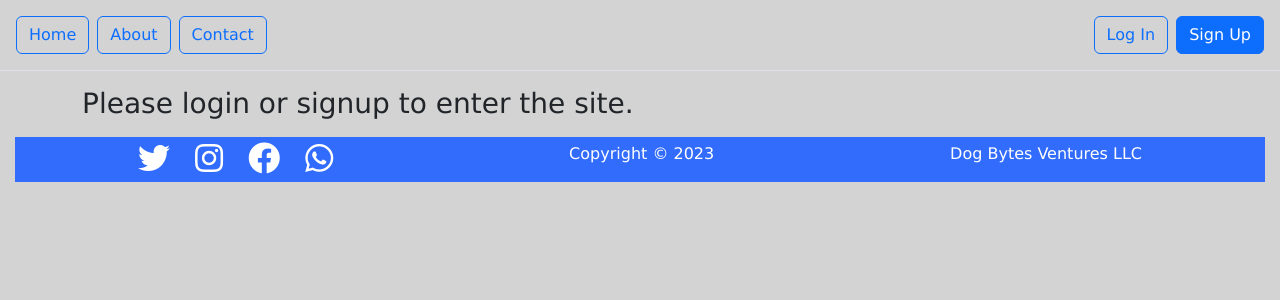
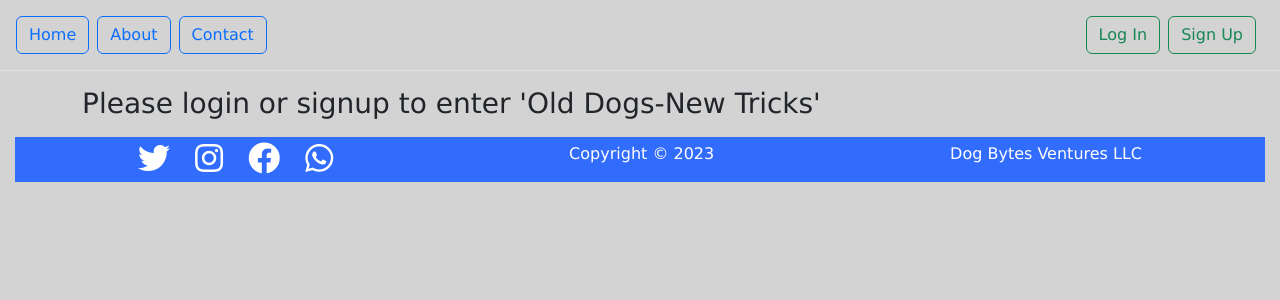
Before and after one commit to SAStevens/Capstone-Final-Report, a Django app: page / in a window 1280 px wide. Shown: the top 300 px of the page. Run offline with Django 4.2, Linux system fonts and the light colour scheme.

Commit message:
Ninth Commit

```diff
--- a/templates/about.html
+++ b/templates/about.html
@@ -1,7 +1,7 @@
 {% extends "base.html" %}
 {% load crispy_forms_tags %}
-{% load crispy_forms_filters %}
-<!-- {% load static %} -->
+
+{% load static %}
 
 {% block content %}
 
--- a/templates/article_new.html
+++ b/templates/article_new.html
@@ -1,6 +1,8 @@
 {% extends "base.html" %}
 
 {% load crispy_forms_tags %}
+
+{% block title %} Add a Post {% endblock title %}
 
 {% block content %}
 <h1>New Post</h1>
--- a/templates/base.html
+++ b/templates/base.html
@@ -39,8 +39,8 @@
       </ul>
       {% else %}
       </ul>
-        <a href="{% url 'login' %}" class="btn btn-outline-primary me-2">Log In</a>
-        <a href="{% url 'signup' %}" class="btn btn-primary">Sign Up</a>
+        <a href="{% url 'login' %}" class="btn btn-outline-success me-2">Log In</a>
+        <a href="{% url 'signup' %}" class="btn btn-outline-success me-2">Sign Up</a>
       {% endif %}
     </div>
     </div>
--- a/templates/contact.html
+++ b/templates/contact.html
@@ -1,7 +1,7 @@
 {% extends "base.html" %}
 {% load crispy_forms_tags %}
-{% load crispy_forms_filters %}
-<!-- {% load static %} -->
+
+{% load static %}
 
 {% block content %}
 
--- a/templates/home.html
+++ b/templates/home.html
@@ -1,6 +1,6 @@
 {% extends "base.html" %}
 
-{% block title %}Old Dogs-New Tricks{% endblock title %}
+{% block title %} Old Dogs-New Tricks {% endblock title %}
 
 {% block content %}
 {% if user.is_authenticated %}
@@ -9,6 +9,6 @@
     <br>
     <br>
 {% else %}
-    <p><h3>Please login or signup to enter the site.</h3></p>
+    <p><h3>Please login or signup to enter 'Old Dogs-New Tricks'</h3></p>
 {% endif %}
 {% endblock content %}
--- a/templates/registration/login.html
+++ b/templates/registration/login.html
@@ -10,5 +10,7 @@
   {{ form|crispy }}
   <button class="btn btn-success ml-2" type="submit">Log In</button>
 </form>
+<br>
+<br>
 <p><a href="{% url 'password_reset' %}">Forgot your password?</a></p>
 {% endblock content %}
```
Also changed, not shown: templates/article_detail.html (+11 -4 lines), templates/article_list.html (+4 -4 lines).
